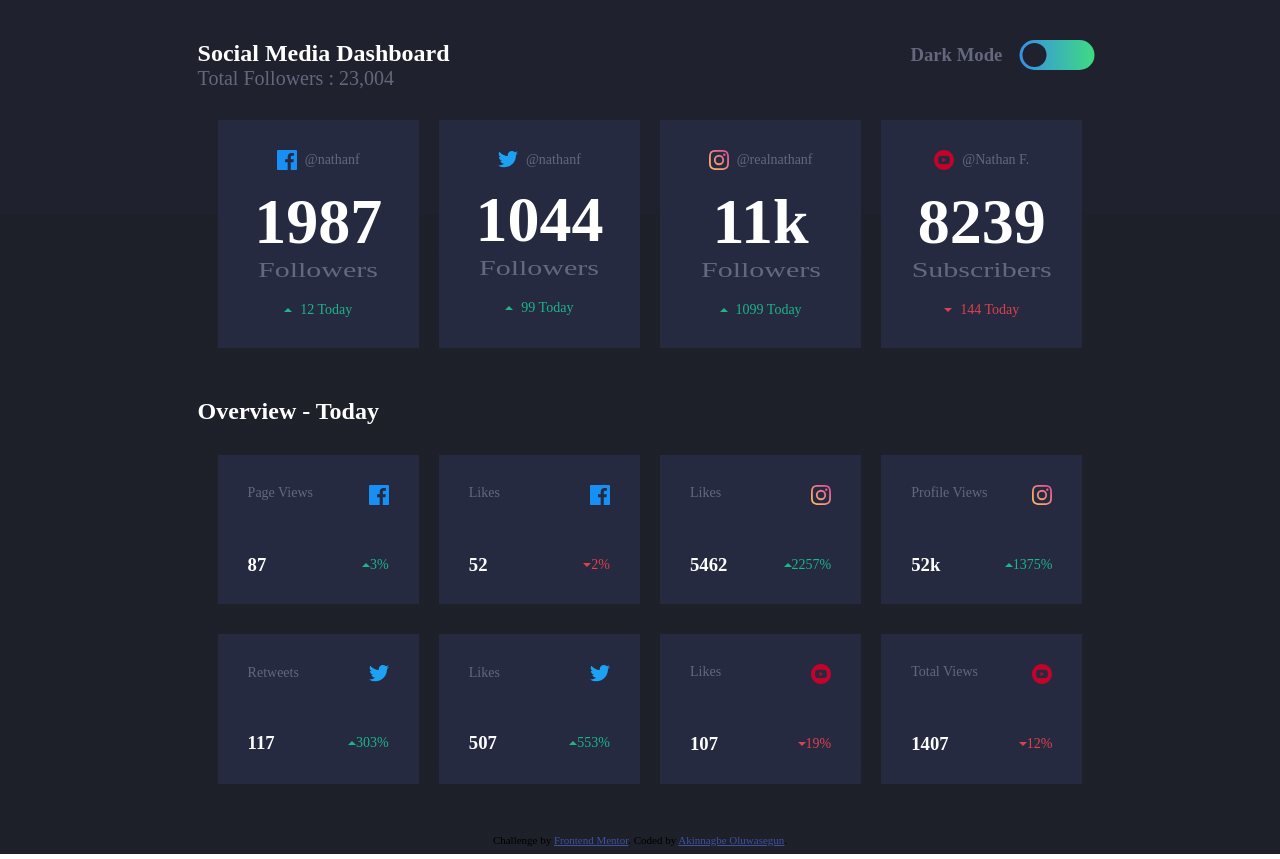
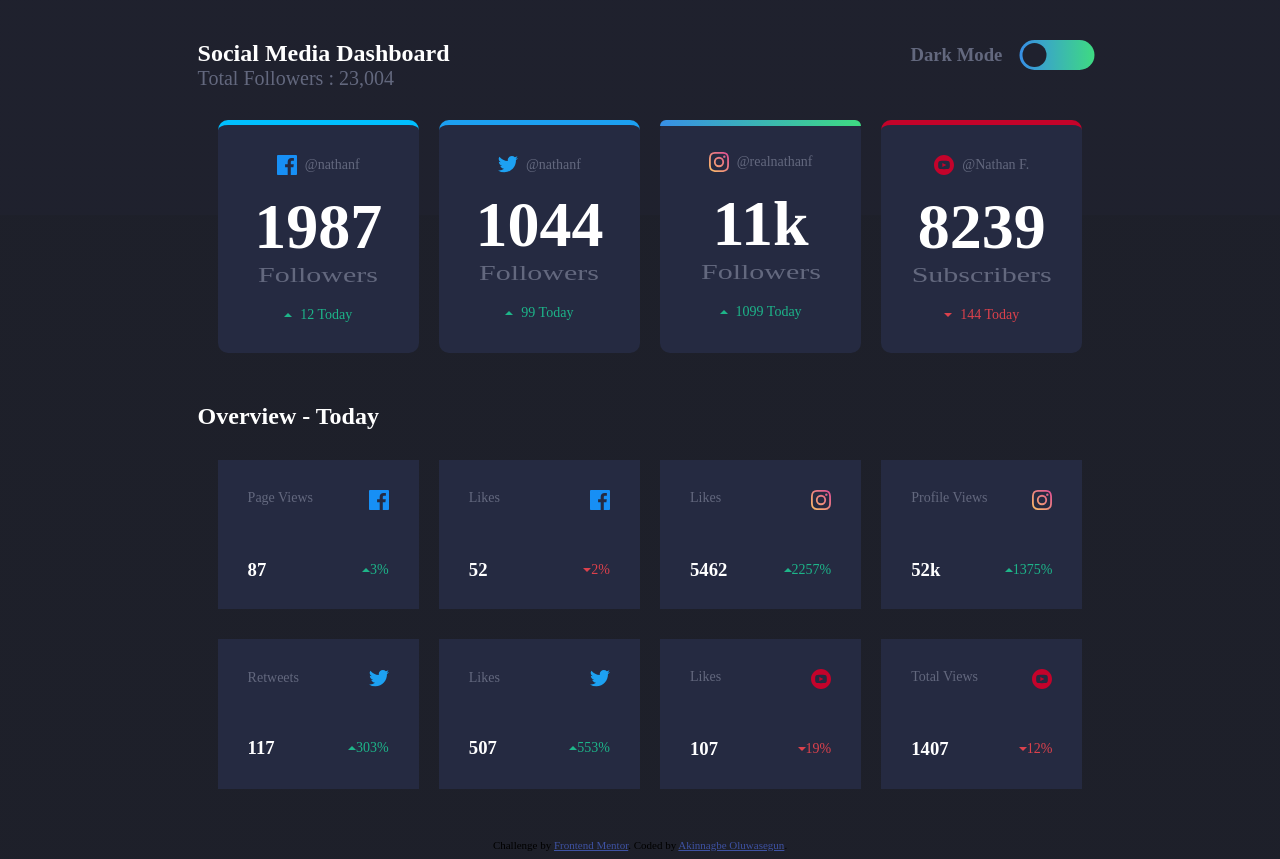
Before and after one commit to 1stmuse/socila-media-FEMentor, a plain HTML site: page index.html in a window 1280 px wide. Drawn offline with Linux system fonts and the light colour scheme.

Commit message:
finished styling

```diff
--- a/index.html
+++ b/index.html
@@ -31,25 +31,25 @@
     </header>
 
     <div class="grid grid1">
-      <div class='flex card center crd-dk-thm'>
+      <div class='flex card fb center crd-dk-thm'>
         <div class='flex center media'><img src="./images/icon-facebook.svg" alt=""><p>@nathanf</p></div>
         <h1 class="txt-dk">1987</h1>
         <p class="stretch">Followers</p>
         <div class='flex center media med-bottom'><img src="./images/icon-up.svg" alt=""><p>12 Today</p></div>
       </div>
-      <div class='flex card center crd-dk-thm'>
+      <div class='flex card center tw crd-dk-thm'>
         <div class='flex center media'><img src="./images/icon-twitter.svg" alt=""><p>@nathanf</p></div>
         <h1 class="txt-dk">1044</h1>
         <p class="stretch">Followers</p>
         <div class='flex center media med-bottom'><img src="./images/icon-up.svg" alt=""><p>99 Today</p></div>
       </div>
-      <div class='flex card center crd-dk-thm'>
+      <div class='flex card center ig crd-dk-thm'>
         <div class='flex center media'><img src="./images/icon-instagram.svg" alt=""><p>@realnathanf</p></div>
         <h1 class="txt-dk">11k</h1>
         <p class="stretch">Followers</p>
         <div class='flex center media med-bottom'><img src="./images/icon-up.svg" alt=""><p>1099 Today</p></div>
       </div>
-      <div class='flex card center crd-dk-thm'>
+      <div class='flex card center yt crd-dk-thm'>
         <div class='flex center media'><img src="./images/icon-youtube.svg" alt=""><p>@Nathan F.</p></div>
         <h1 class="txt-dk">8239</h1>
         <p class="stretch">Subscribers</p>
--- a/style.css
+++ b/style.css
@@ -94,10 +94,42 @@ header hr{
 .flex{
     display: flex;
 }
+.fb{
+    border-radius: 10px;
+    border-top: 5px solid hsl(195, 100%, 50%);
+}
+.tw{
+    border-radius: 10px;
+    border-top: 5px solid hsl(203, 89%, 53%);
+}
+.ig{box-sizing: border-box; background-clip: padding-box; border-radius: 10px;}
+.ig::before{
+    content: '';
+    position: absolute;
+    top: 0;
+    height: 6px;
+    z-index: 1;
+    right: 0;
+    left: 0;
+    bottom: 0;
+    border-top-left-radius: 20px;
+    border-top-right-radius: 20px;
+    background: linear-gradient(to right, hsl(210,78%,56%), hsl(146, 68%, 55%));;
+}
+/* .ig{
+    border-radius: 10px;
+    border-top: 5px solid;
+    border-color: linear-gradient(to right, hsl(210,78%,56%), hsl(146, 68%, 55%));
+} */
+.yt{
+    border-radius: 10px;
+    border-top: 5px solid hsl(348, 97%, 39%);
+}
 .card{
     flex-direction: column;
     padding: 30px 20px;
     margin-bottom: 30px;
+    position: relative;
 }
 .crd-dk-thm:hover{
     background-color: hsl(227, 24%, 27%);
```
